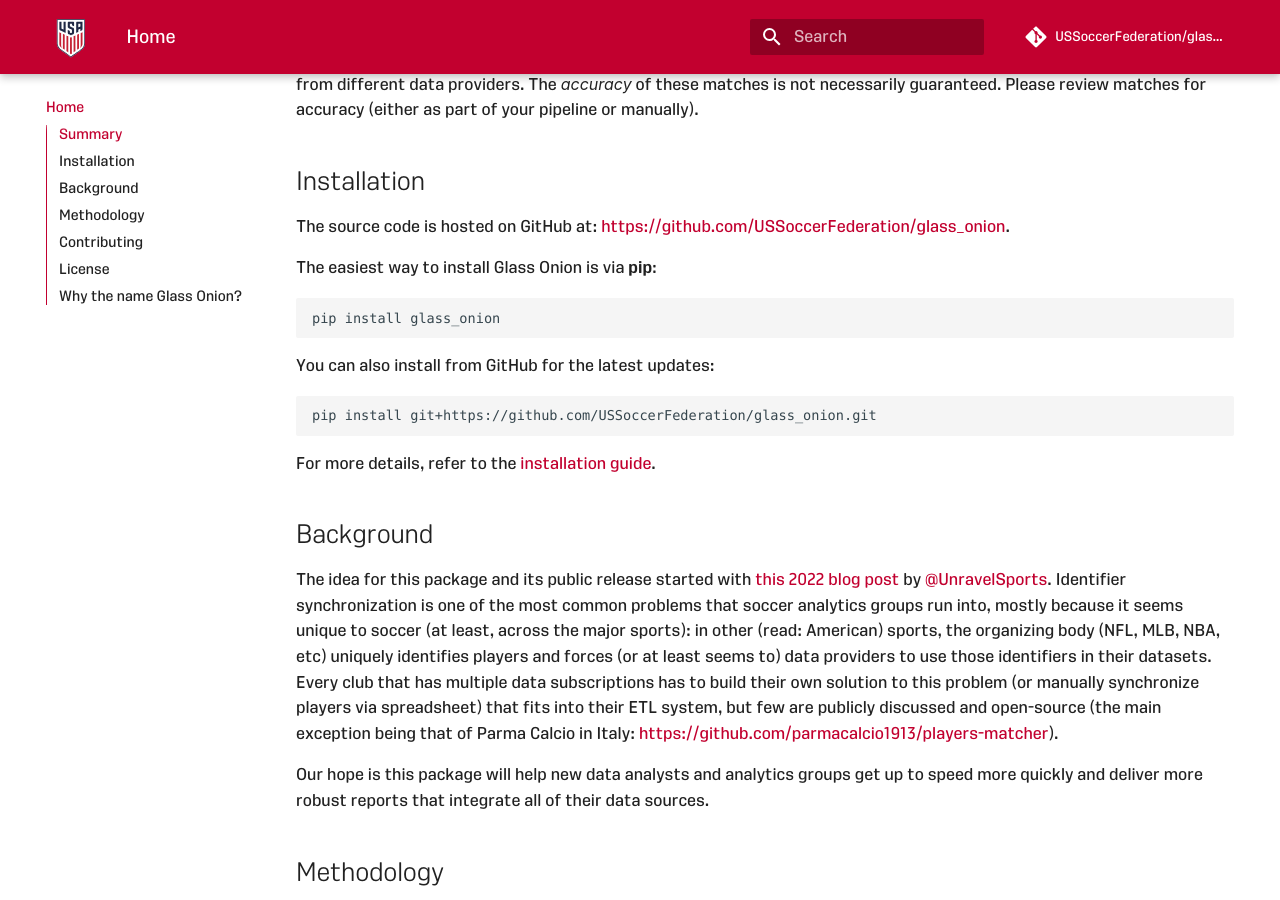
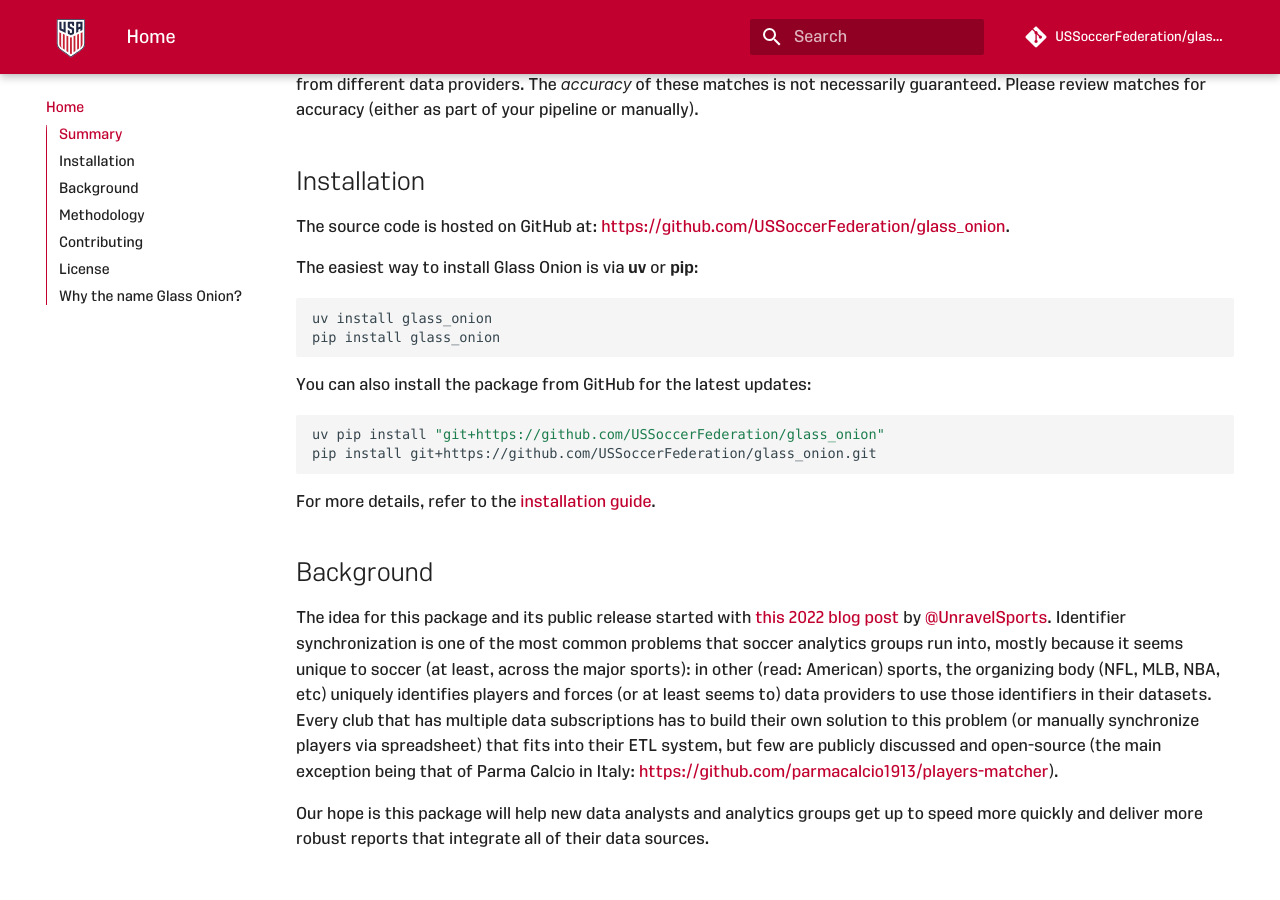
Before and after one commit to USSoccerFederation/glass_onion, an MkDocs documentation site: the page built from docs/index.md, in a window 1280 px wide and 900 px high, scrolled down 955 px. Built offline with MkDocs 1.6.1 and Material for MkDocs 9.7.7, drawn with Linux system fonts in a browser that asks for light colours; some web fonts are replaced; comment, search, counter and statistics services are not loaded.

Commit message:
docs updates

````diff
--- a/docs/index.md
+++ b/docs/index.md
@@ -25,15 +25,17 @@
 
 The source code is hosted on GitHub at: [https://github.com/USSoccerFederation/glass_onion](https://github.com/USSoccerFederation/glass_onion).
 
-The easiest way to install Glass Onion is via **pip**:
+The easiest way to install Glass Onion is via **uv** or **pip**:
 
 ```bash
+uv install glass_onion
 pip install glass_onion
 ```
 
-You can also install from GitHub for the latest updates:
+You can also install the package from GitHub for the latest updates:
 
 ```sh
+uv pip install "git+https://github.com/USSoccerFederation/glass_onion"
 pip install git+https://github.com/USSoccerFederation/glass_onion.git
 ```
 
````
Also changed, not shown: README.md (+4 -2 lines).
